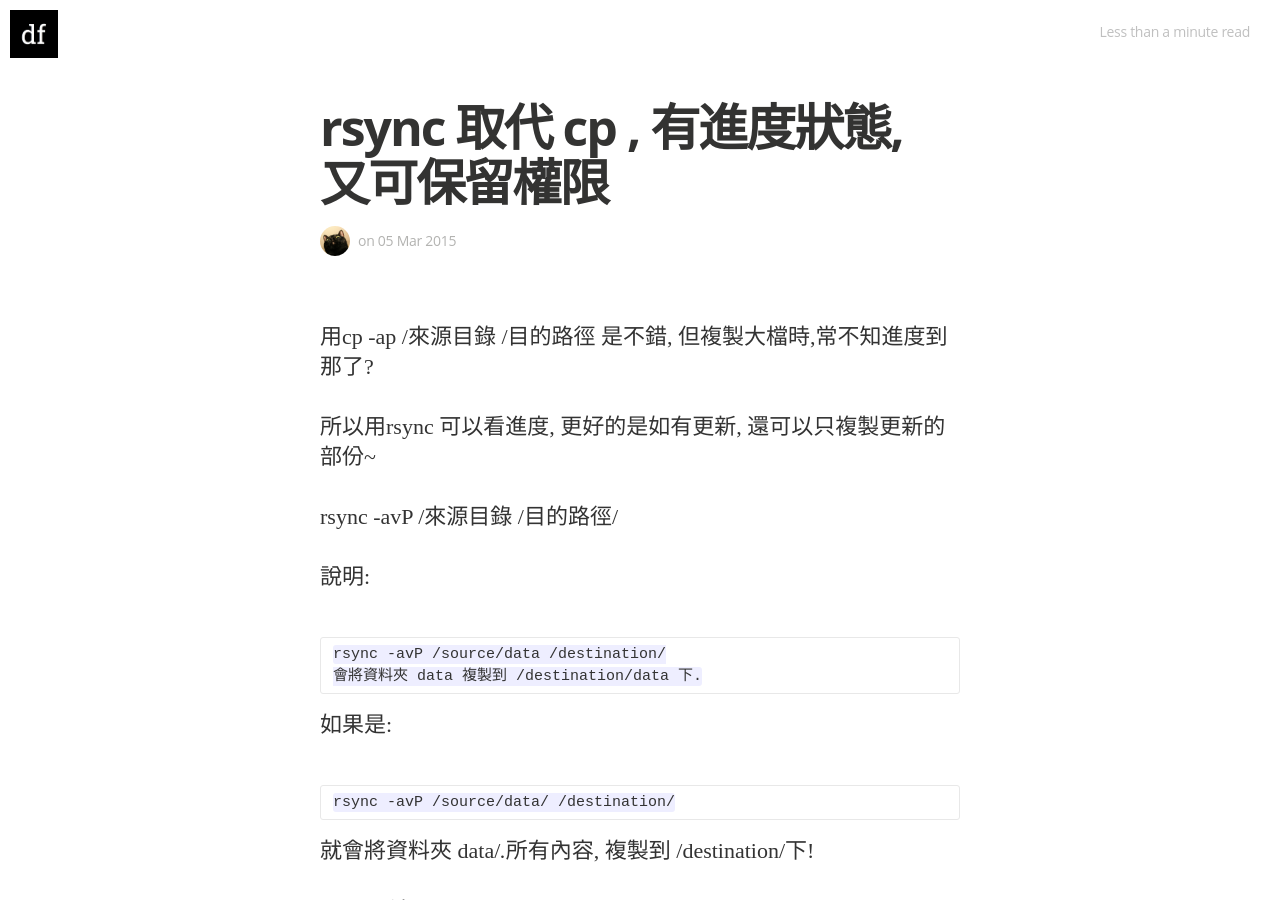
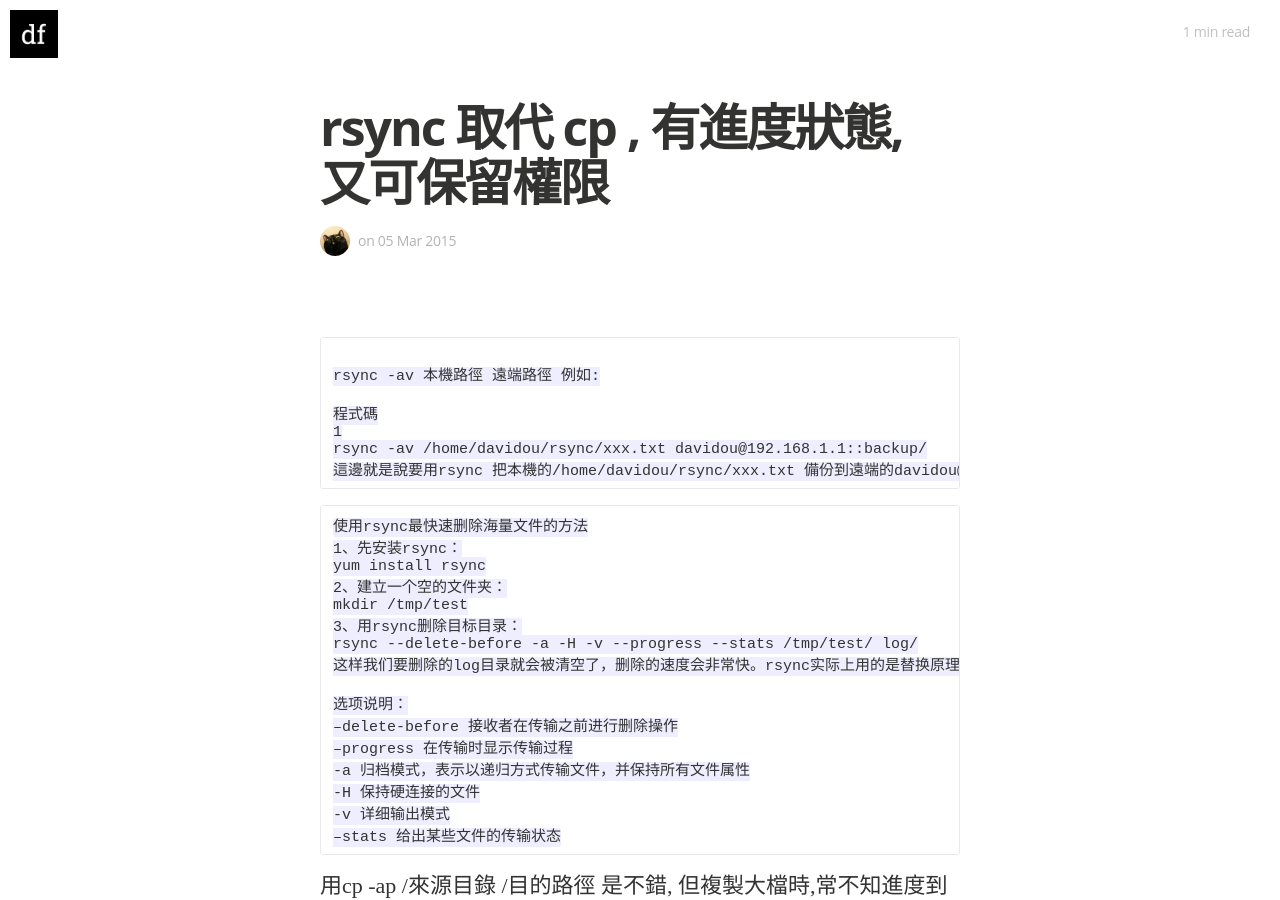
Before and after one commit to ivo-wang/ivo-wang.github.io, a Jekyll site: the page built from _posts/2015-03-05-rsync.md, in a window 1280 px wide and 900 px high. Built offline with Jekyll 4.4.1, drawn with Linux system fonts in a browser that asks for light colours; nearby versions of some CDN libraries; some web fonts are replaced; Markdown is read by kramdown in place of the engine named in the settings.

Commit message:
Update 2015-03-05-rsync.md

````diff
--- a/_posts/2015-03-05-rsync.md
+++ b/_posts/2015-03-05-rsync.md
@@ -2,6 +2,38 @@
 layout: post
 title: rsync 取代 cp , 有進度狀態, 又可保留權限
 ---
+```
+
+rsync -av 本機路徑 遠端路徑 例如:
+
+程式碼
+1
+rsync -av /home/davidou/rsync/xxx.txt davidou@192.168.1.1::backup/
+這邊就是說要用rsync 把本機的/home/davidou/rsync/xxx.txt 備份到遠端的davidou@192.168.1.1::backup/
+```
+
+
+
+```
+使用rsync最快速删除海量文件的方法
+1、先安装rsync：
+yum install rsync
+2、建立一个空的文件夹：
+mkdir /tmp/test
+3、用rsync删除目标目录：
+rsync --delete-before -a -H -v --progress --stats /tmp/test/ log/
+这样我们要删除的log目录就会被清空了，删除的速度会非常快。rsync实际上用的是替换原理，处理数十万个文件也是秒删。
+
+选项说明：
+–delete-before 接收者在传输之前进行删除操作
+–progress 在传输时显示传输过程
+-a 归档模式，表示以递归方式传输文件，并保持所有文件属性
+-H 保持硬连接的文件
+-v 详细输出模式
+–stats 给出某些文件的传输状态
+```
+
+
 
 用cp -ap /來源目錄 /目的路徑 是不錯, 但複製大檔時,常不知進度到那了?
 
@@ -10,11 +42,13 @@
 rsync -avP /來源目錄 /目的路徑/
 
 說明:
+
 ```
 rsync -avP /source/data /destination/
 會將資料夾 data 複製到 /destination/data 下.
 ```
 如果是:
+
 ```
 rsync -avP /source/data/ /destination/
 ```
@@ -23,6 +57,7 @@
 
 
 rsync語法：
+
 ```
 rsync [-avrlptgoD] [-e ssh] [user@host:/dir] [/local/path]
 選項與參數：
````
